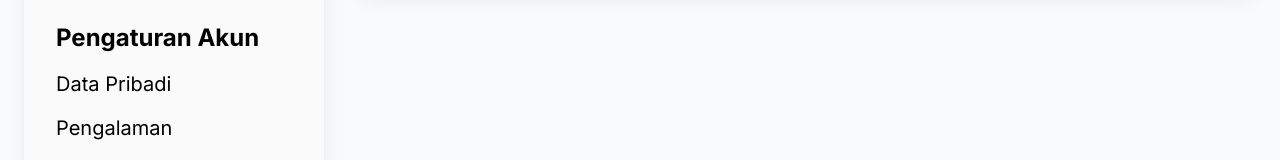
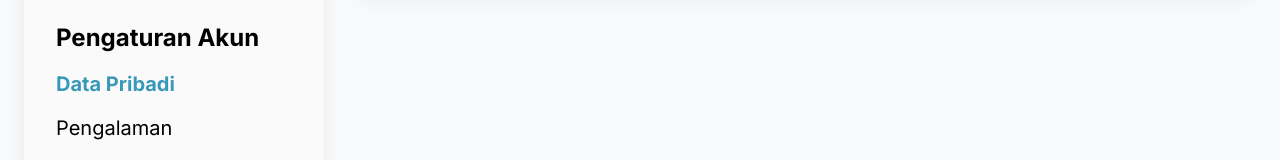
Before and after one commit to SyafiIslam/CareerBoost, a React (Vite) app: page /profile in a window 1280 px wide. Shown: the part 259-419 px from the top of the page. Built offline with nearby package versions, Linux system fonts and the light colour scheme.

Commit message:
profile nav

```diff
--- a/src/pages/Profile.jsx
+++ b/src/pages/Profile.jsx
@@ -1,24 +1,51 @@
-import React from "react";
+import React, { useState } from "react";
 import { Link, Outlet } from "react-router-dom";
 import WebLayout from "../layout/WebLayout";
-import avatar2 from '../assets/profile/avatar2.svg'
+import avatar2 from "../assets/profile/avatar2.svg";
 
 const Profile = () => {
+  const [click, setClick] = useState("data");
   return (
     <WebLayout>
       <div className="flex flex-col xl:flex-row p-6 gap-8">
         <div className="flex flex-col basis-3/12">
           <div className="flex flex-col gap-8 bg-neutral-50 py-6 xl:py-10 px-8 rounded-xl shadow-xl mb-4 xl:mb-8">
-            <img className=" md:w-3/12 xl:w-5/12 mx-auto" src={avatar2} alt="" />
+            <img
+              className=" md:w-3/12 xl:w-5/12 mx-auto"
+              src={avatar2}
+              alt=""
+            />
             <div className="flex flex-col gap-4 justify-center items-start">
               <h1 className="font-bold h5">Pengaturan Akun</h1>
-              <Link to="data" className="h6 hover:font-bold hover:text-primary400 transition-all duration-300">
+              <Link
+                onClick={() => {setClick('data')}}
+                to="data"
+                className={`h6 ${
+                  click === "data" && "text-primary400 font-bold"
+                } hover:font-bold hover:text-primary400 transition-all duration-300`}
+              >
                 Data Pribadi
               </Link>
-              <Link to="pengalaman" className="h6 hover:font-bold hover:text-primary400 transition-all duration-300">
+              <Link
+                onClick={() => {
+                  setClick("pengalaman");
+                }}
+                to="pengalaman"
+                className={`h6 ${
+                  click === "pengalaman" && "text-primary400 font-bold"
+                } hover:font-bold hover:text-primary400 transition-all duration-300`}
+              >
                 Pengalaman
               </Link>
-              <Link to="langganan" className="h6 hover:font-bold hover:text-primary400 transition-all duration-300">
+              <Link
+                to="langganan"
+                className={`h6 ${
+                  click === "langganan" && "text-primary400 font-bold"
+                } hover:font-bold hover:text-primary400 transition-all duration-300`}
+                onClick={() => {
+                  setClick("langganan");
+                }}
+              >
                 Langganan
               </Link>
             </div>
```
